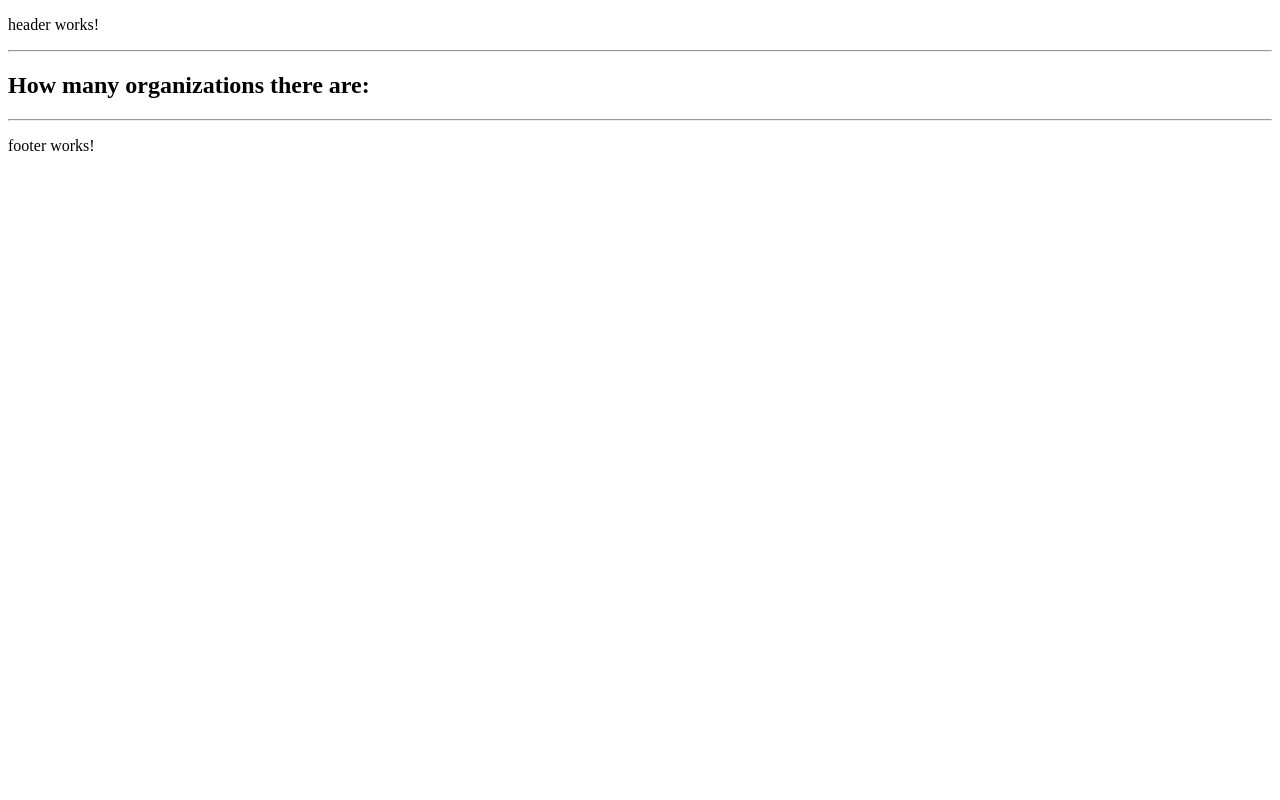
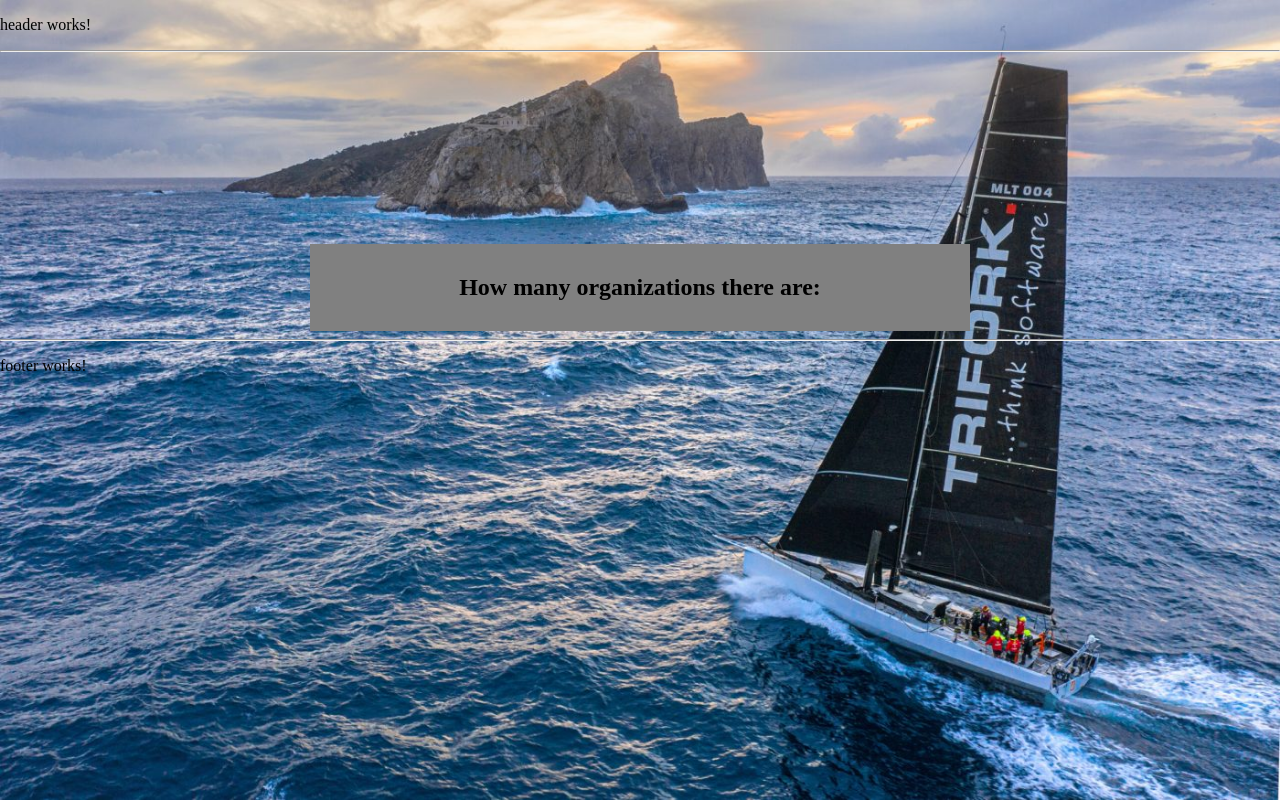
Before and after one commit to JaumeJulia/Github_Api_Test, an Angular app: page / in a window 1280 px wide. Built offline with nearby package versions, Linux system fonts and the light colour scheme; no server answers.

Commit message:
Improvements to the appearence

```diff
--- a/src/app/app.component.html
+++ b/src/app/app.component.html
@@ -1,5 +1,7 @@
-<header></header>
-<hr>
-<app-body></app-body>
-<hr>
-<footer></footer>
+<app-background>
+    <header></header>
+    <hr>
+    <app-body></app-body>
+    <hr>
+    <footer></footer>
+</app-background>
--- a/src/app/app.module.ts
+++ b/src/app/app.module.ts
@@ -7,13 +7,15 @@ import { HeaderComponent } from './shared/header/header.component';
 import { FooterComponent } from './shared/footer/footer.component';
 import { BodyComponent } from './shared/body/body.component';
 import { HttpClientModule } from '@angular/common/http';
+import { BackgroundComponent } from './components/background/background.component';
 
 @NgModule({
   declarations: [
     AppComponent,
     HeaderComponent,
     FooterComponent,
-    BodyComponent
+    BodyComponent,
+    BackgroundComponent
   ],
   imports: [
     BrowserModule,
--- /dev/null
+++ b/src/app/components/background/background.component.css
@@ -0,0 +1,14 @@
+.background-image{
+    position: absolute;
+    margin:0px;
+    height: 100vh;
+    width:100%;
+    margin: 0;
+    padding: 0;
+    background:url('../../../assets/images/Trifork1400x875.jpg')no-repeat center center fixed;
+    -webkit-background-size:cover;
+    -o-background-size:cover;
+    -moz-background-size:cover;
+    background-size:cover;
+    z-index: -1;
+}
--- /dev/null
+++ b/src/app/components/background/background.component.html
@@ -0,0 +1,3 @@
+<div class="background-image">
+    <ng-content></ng-content>
+</div>
--- a/src/app/shared/body/body.component.css
+++ b/src/app/shared/body/body.component.css
@@ -0,0 +1,11 @@
+.centerSquare{
+    background-color: grey;
+    margin: auto;
+    margin-top: 15%;
+    width: 50%;
+    padding: 10px;
+}
+
+.center-text{
+    text-align: center;
+}
--- a/src/app/shared/body/body.component.html
+++ b/src/app/shared/body/body.component.html
@@ -1,2 +1,8 @@
-<h2>How many organizations there are:</h2>
-<pre>{{numberOfOrganizations | json}}</pre>
+<div class="centerSquare center-text">
+    <h2>How many organizations there are:</h2>
+    <p>{{numberOfOrganizations | json}}</p>
+
+    <!-- textbox -->
+    <!-- first button --> <!-- second button -->
+    <!-- result -->
+</div>
--- a/src/app/shared/body/body.component.ts
+++ b/src/app/shared/body/body.component.ts
@@ -1,5 +1,10 @@
 import { Component } from '@angular/core';
 import { GithubService } from '../../services/github.service';
+
+interface Repository{
+  name: string;
+  size: number;
+}
 
 @Component({
   selector: 'app-body',
@@ -8,12 +13,30 @@ import { GithubService } from '../../services/github.service';
 })
 export class BodyComponent {
 
-  constructor(private github: GithubService){}
+  constructor(private github: GithubService){
+    this.biggestRepository = {name: "placeholder", size: 0};
+  }
+
   numberOfOrganizations: any;
+  numberOfRepositories: any = 0;
+  biggestRepository: Repository;
 
   ngOnInit(): void {
     this.github.fetchNumberOfOrganizations().subscribe((response:any) => {
       this.numberOfOrganizations = response.length;
     });
   }
-}
+
+  getNumberOfRepositories() {
+    var numberOfRepositories;
+    this.github.fetchRepositoriesFromOrganization("patata").subscribe((response:any) => {
+      numberOfRepositories = response.length;
+    });
+  }
+
+  getBiggestRepository() {
+    this.github.fetchRepositoriesFromOrganization("patata").subscribe((response:any) => {
+
+    });
+  }
+  }
--- a/src/index.html
+++ b/src/index.html
@@ -7,7 +7,7 @@
   <meta name="viewport" content="width=device-width, initial-scale=1">
   <link rel="icon" type="image/x-icon" href="favicon.ico">
 </head>
-<body>
+<body style="margin: 0px">
   <app-root></app-root>
 </body>
 </html>
```
Also changed, not shown: src/app/components/background/background.component.ts (added, +10 -0 lines), src/assets/images/Trifork1400x875.jpg (added), 1 other file (tests, documents, lock files or other folders).
